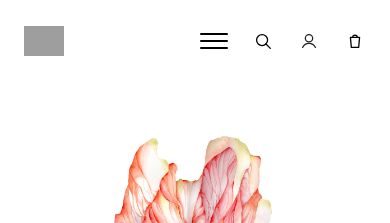
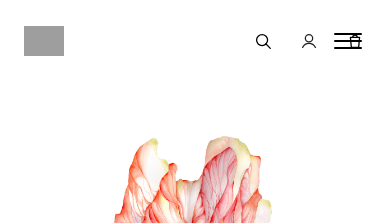
Before and after one commit to Leondecoding/Leondecoding.github.io, a Jekyll site: the page built from index.html, in a window 390 px wide. Shown: the top 223 px of the page. Built offline with Jekyll 4.4.1, drawn with Linux system fonts in a browser that asks for light colours; grey boxes are pictures that could not be loaded.

Commit message:
Update main.scss

```diff
--- a/assets/css/main.scss
+++ b/assets/css/main.scss
@@ -182,12 +182,19 @@ body {
   .site-header > .container {
     padding-inline: 16px;
     gap: 8px;
+    position: relative;          // ✅ 新增：让 header 容器成为定位参考
   }
 
   .nav-toggle {
     display: inline-flex;
     align-items: center;
     justify-content: center;
+
+    position: absolute;          // ✅ 新增：绝对定位
+    right: 20px;                 // ✅ 新增：贴右边
+    top: 50%;                    // ✅ 新增：垂直居中
+    transform: translateY(-50%); // ✅ 新增：精确居中
+    z-index: 120;                // ✅ 新增：盖在导航上面
   }
 
   .site-nav {
```
